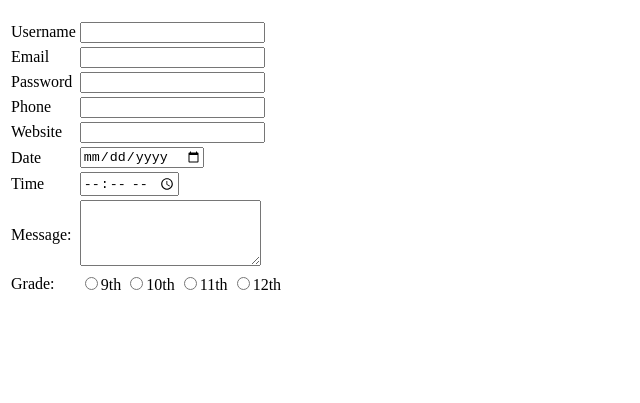
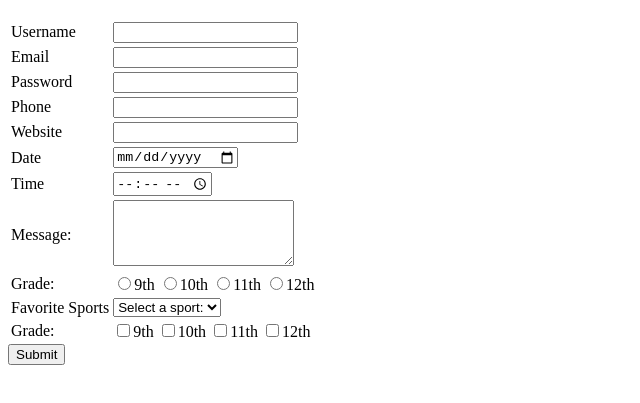
Before and after one commit to chaazi29-afk/Unit1-HTML, a plain HTML site: page Lesson08-Forms/forms.html in a window 1280 px wide. Shown: the part 61-464 px from the top of the page, without its empty margins (0-640 px from the left). Drawn offline with Linux system fonts and the light colour scheme.

Commit message:
lesson 08 complete

```diff
--- a/Lesson08-Forms/forms.html
+++ b/Lesson08-Forms/forms.html
@@ -6,6 +6,7 @@
     <title>HTML Forms</title>
 </head>
 <body>
+    <form action="results.html" method="get">
     <h1>Contact Form</h1>
 <table>
     <!-- Basic Text -->
@@ -18,7 +19,7 @@
         <td><label for="Email">Email</label></td>
         <td><input type="email" name="email" id="email"></td>
     </tr>
-    <!-- Passowrd (hidden) -->
+    <!-- Password (hidden) -->
     <tr>
         <td><label for="Password">Password</label></td>
         <td><input type="password" name="password" id="password"></td>
@@ -60,6 +61,30 @@
         </td>
      </tr>
      <!-- Select (Drop Down) -->
+     <tr>
+         <td>Favorite Sports</td>
+        <td>
+            <select name="sports" id="sports">
+                <option value="" selected disabled>Select a sport:</option>
+                <option value="soccer">Soccer</option>
+                <option value="baseball">Baseball</option>
+                <option value="basketball">Basketball</option>
+            </select>
+        </td>
+      </tr>
+      <!-- Checkboxes -->
+       <tr>
+          <td>Grade:</td>
+          <td>
+              <label><input type="checkbox" name="grade" value="9">9th</label>
+              <label><input type="checkbox" name="grade" value="10">10th</label>
+              <label><input type="checkbox" name="grade" value="11">11th</label>
+              <label><input type="checkbox" name="grade" value="12">12th</label>
+          </td>
+       </tr>
 </table>
+<!-- <input type="submit" value="Submit"> -->
+<button type="submit">Submit</button>
+</form>
 </body>
 </html>
```
Also changed, not shown: Lesson08-Forms/results.html (added, +16 -0 lines).
